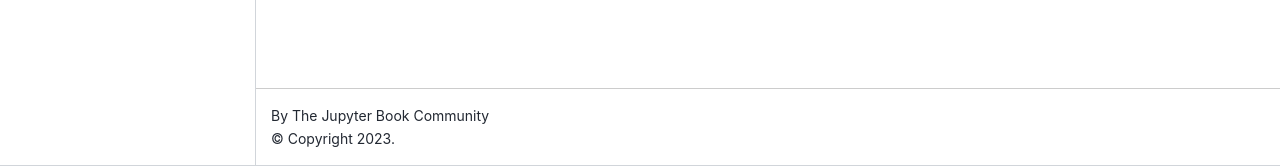
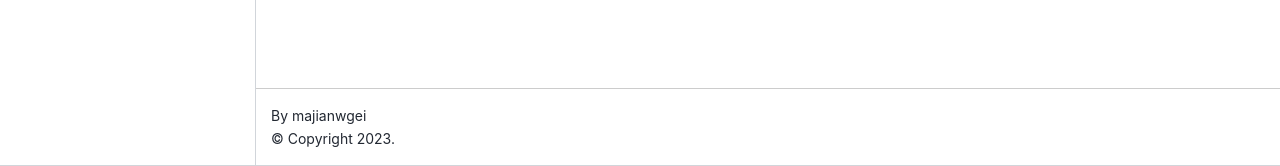
Before and after one commit to AndrewTestma/jupyter-book, a Jupyter Book: the page built from intro.md, in a window 1280 px wide. Shown: the part 734-900 px from the top of the page. Built offline with Jupyter Book 1.0.4 settings and Sphinx 7.4.7 and the Sphinx Book theme 1.1.4, drawn with Linux system fonts in a browser that asks for light colours.

Commit message:
adding book

```diff
--- a/_config.yml
+++ b/_config.yml
@@ -1,8 +1,8 @@
 # Book settings
 # Learn more at https://jupyterbook.org/customize/config.html
 
-title: My sample book
-author: The Jupyter Book Community
+title: 威胁猎取手册
+author: majianwgei
 logo: logo.png
 
 # Force re-execution of notebooks on each build.
@@ -21,7 +21,7 @@
 
 # Information about where the book exists on the web
 repository:
-  url: https://github.com/executablebooks/jupyter-book  # Online location of your book
+  url: https://github.com/AndrewTestma/jupyter-book.git  # Online location of your book
   path_to_book: docs  # Optional path to your book, relative to the repository root
   branch: master  # Which branch of the repository should be used when creating links (optional)
 
```
